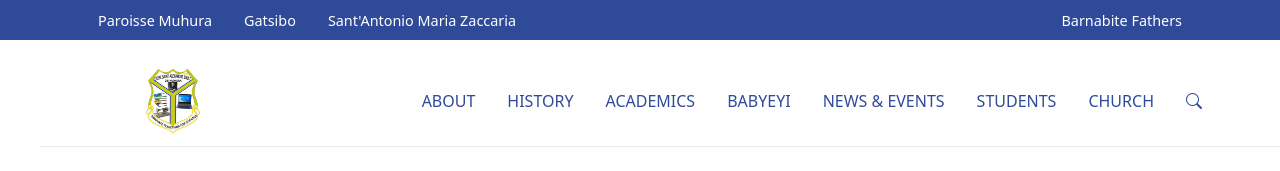
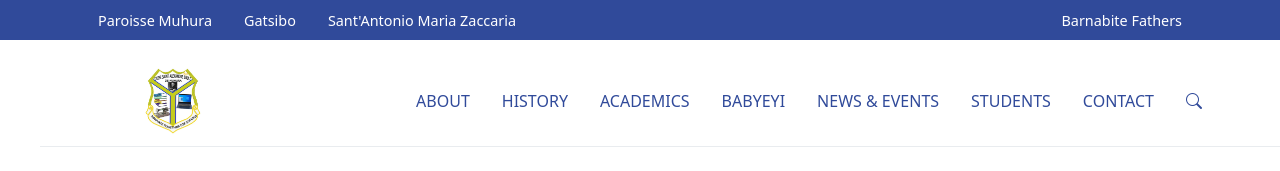
Before and after one commit to Deodate/LYCEESAINTALEXANDRE, a React (Create React App) app in the folder lycee/: page / in a window 1280 px wide. Shown: the top 171 px of the page. Built offline with nearby package versions, Linux system fonts and the light colour scheme; some icons are missing; a web font is replaced by a local one.

Commit message:
Progress

```diff
--- a/lycee/src/Components/pages/Menu/Menu.jsx
+++ b/lycee/src/Components/pages/Menu/Menu.jsx
@@ -49,7 +49,7 @@ const Menu = () => {
                 <NavDropdown.Item as={Link} to="/students/life">Student Life</NavDropdown.Item>
                 <NavDropdown.Item as={Link} to="/students/resources">Resources</NavDropdown.Item>
               </NavDropdown>
-              <Nav.Link as={Link} to="/athletics">Church</Nav.Link>
+              <Nav.Link as={Link} to="/athletics">Contact</Nav.Link>
               <Nav.Link as={Link} to="/search" className="search-link">
                 <i className="bi bi-search"></i>
               </Nav.Link>
```
